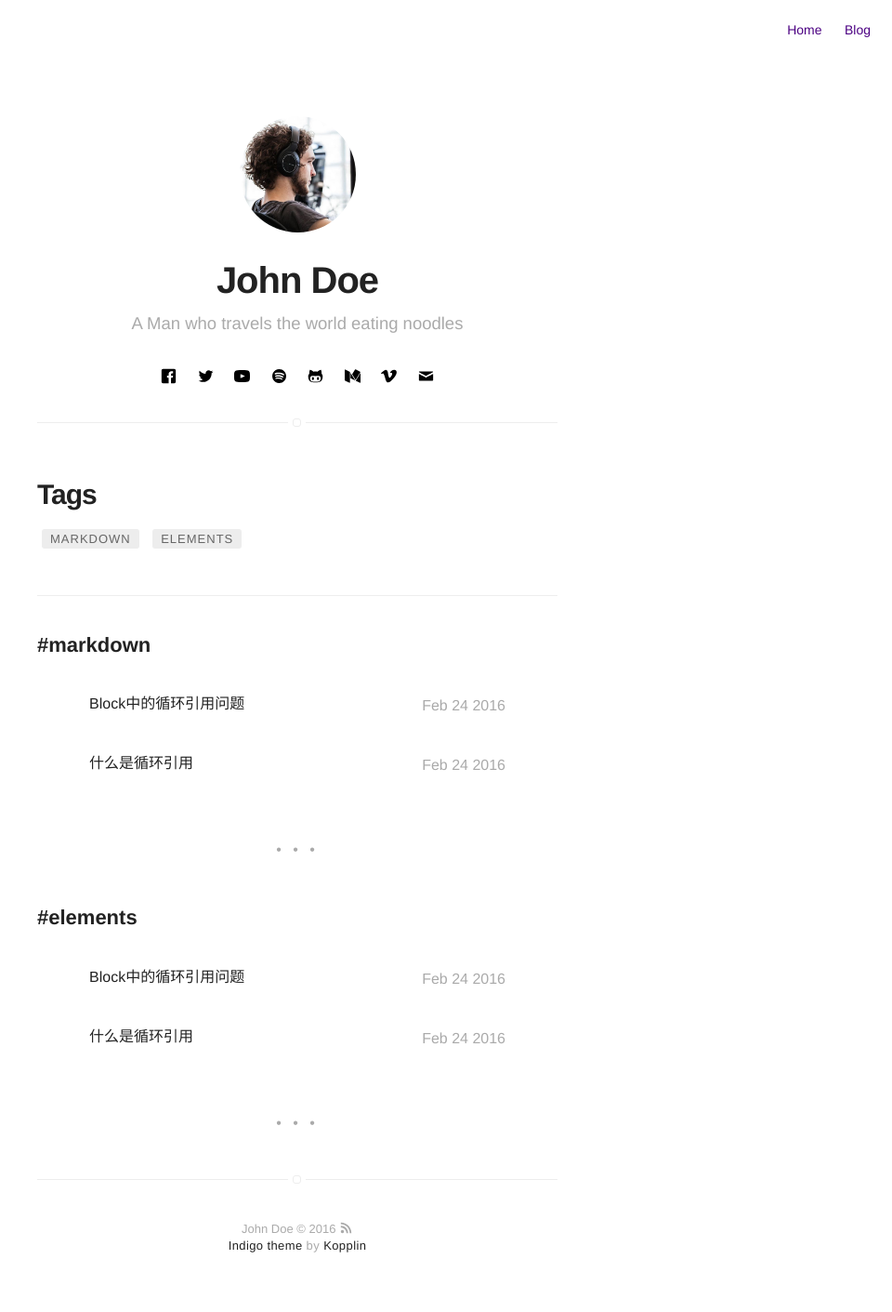
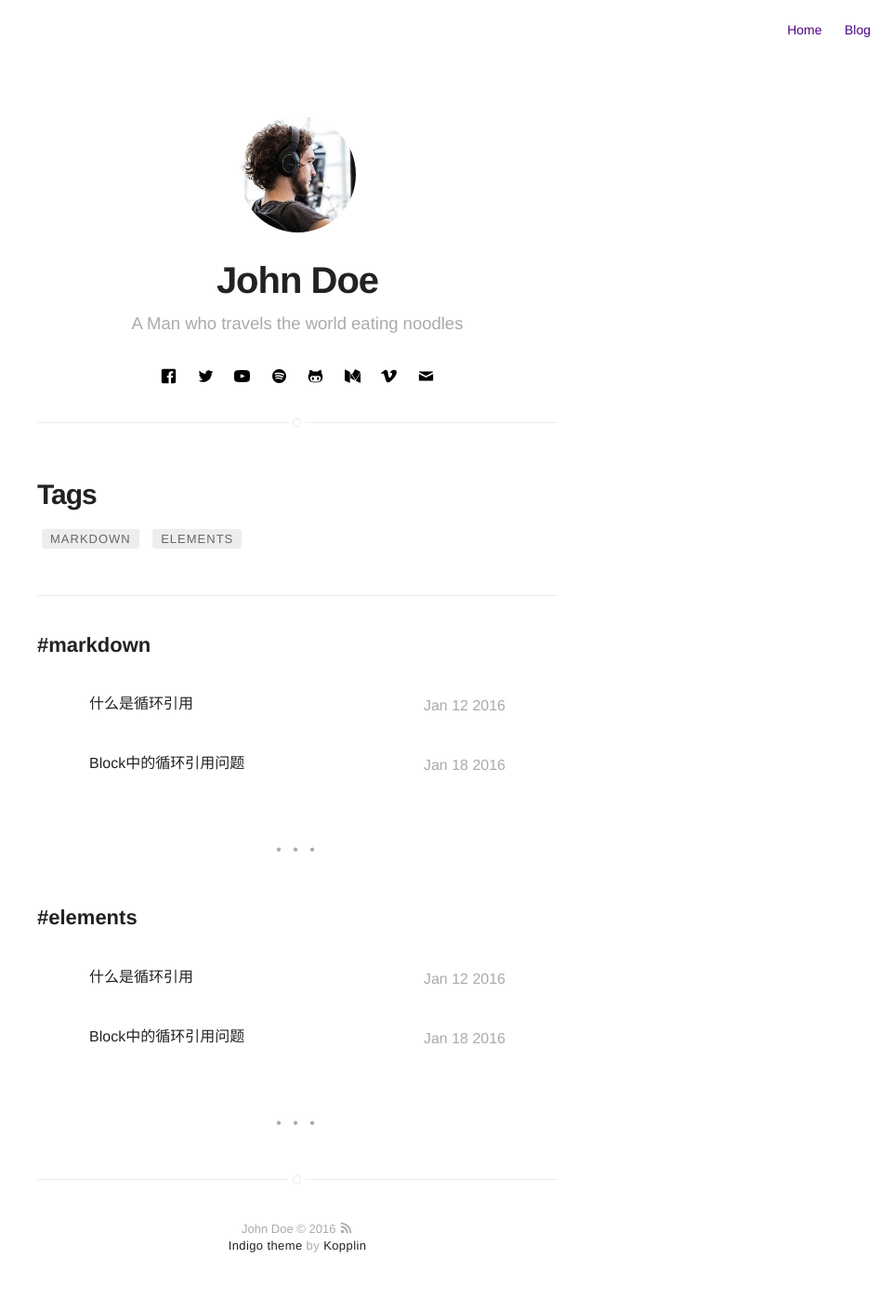
Before and after one commit to wangliangDev/wangliangDev.github.io, a Jekyll site: the page built from tags.html, in a window 1280 px wide. Shown: the whole page at 93% size, without its empty margins (320-1280 px from the left). Built offline with Jekyll 4.4.1, drawn with Linux system fonts in a browser that asks for light colours.

Commit message:
adfa
afdafa

```diff
--- a/_posts/2016-01-08-first .md
+++ b/_posts/2016-01-08-first .md
@@ -2,9 +2,9 @@
 
 title: "Block中的循环引用问题"
 layout: post
-date: 2016-02-24 22:44
+date: 2016-01-18
 image: /assets/images/markdown.jpg
-headerImage: false
+headerImage: true
 tag:
 - markdown
 - elements
--- a/_posts/2016-01-12-adduction.md
+++ b/_posts/2016-01-12-adduction.md
@@ -1,7 +1,7 @@
 ---
 title: "什么是循环引用"
 layout: post
-date: 2016-02-24 22:44
+date: 2016-01-12
 image: /assets/images/markdown.jpg
 headerImage: false
 tag:
```
